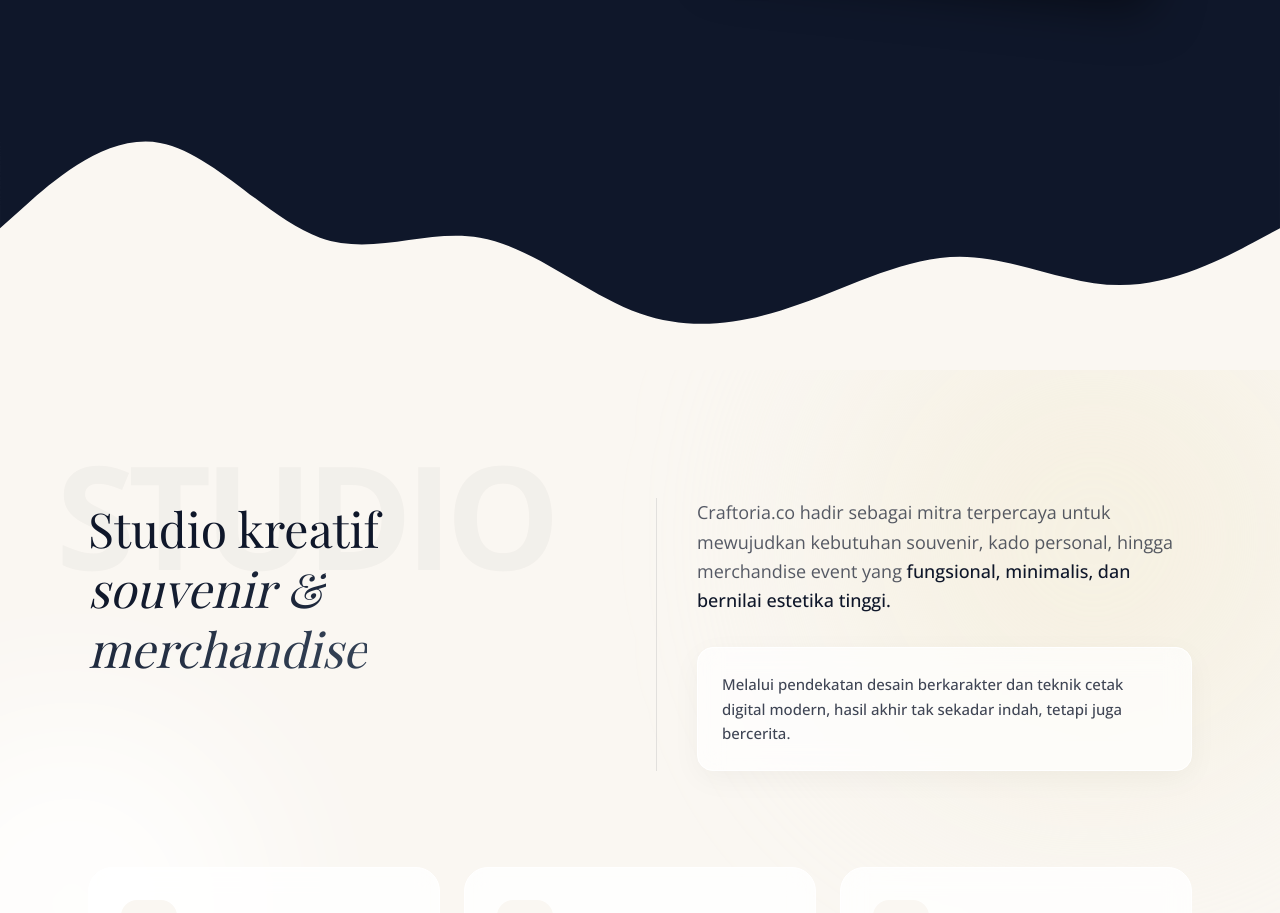
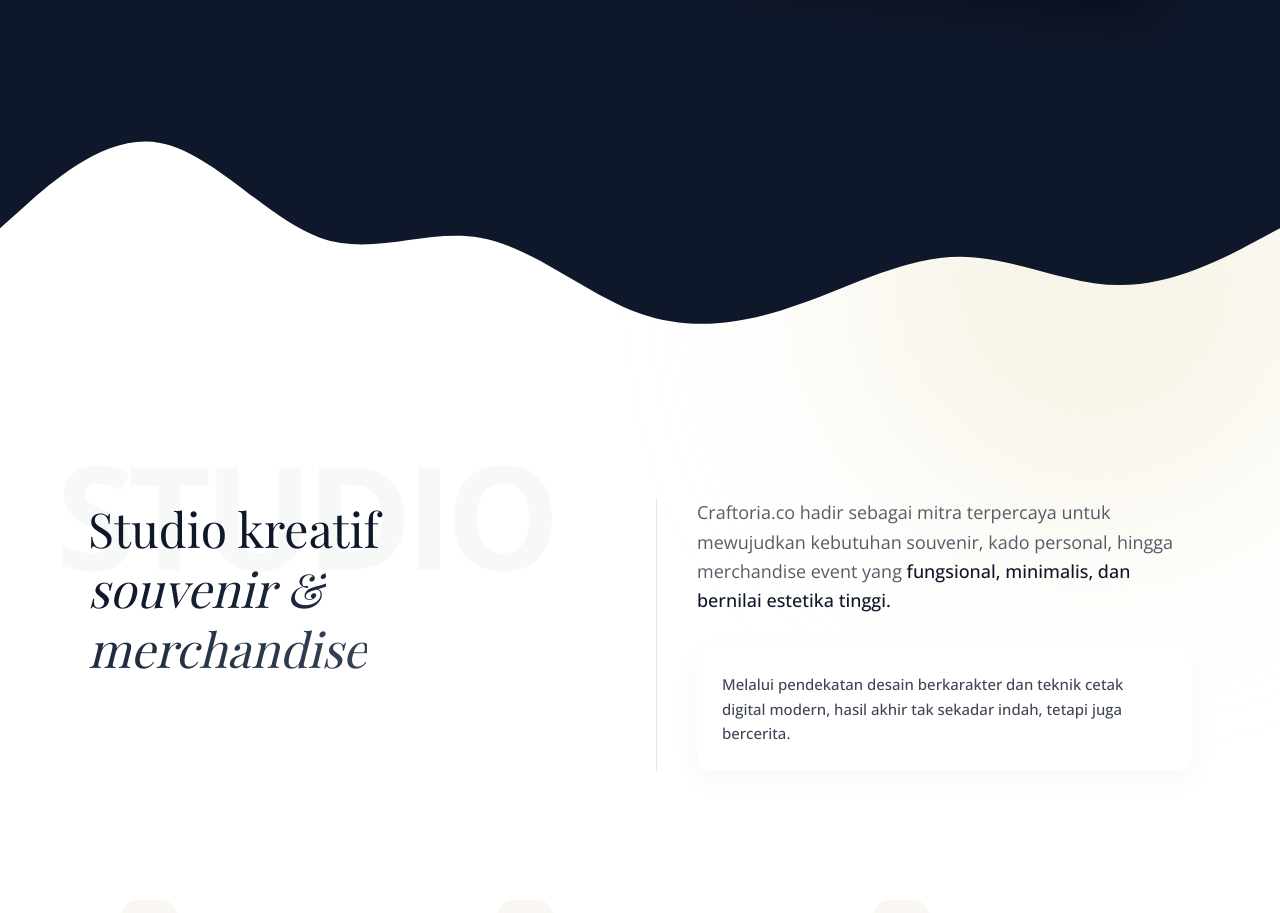
Before and after one commit to GalihAdiPrayoga/Craftoria, a Next.js app: page / in a window 1280 px wide. Shown: the part 614-1527 px from the top of the page. Built offline with nearby package versions, Linux system fonts and the light colour scheme.

Commit message:
fix(ui): synchronize wave transition color between Hero and About sections

```diff
--- a/src/components/sections/AboutSection.tsx
+++ b/src/components/sections/AboutSection.tsx
@@ -89,12 +89,25 @@
   return (
     <>
       {/* ── Tentang Kami ── */}
-      <section id="about" className="relative z-20 scroll-mt-0 overflow-hidden bg-cream-light py-24 lg:py-32">
+      <section id="about" className="relative z-20 scroll-mt-0 overflow-hidden bg-white -mt-1">
+        {/* ── KUNCI TRANSISI WAVE DI SINI ── */}
+        {/* Wave dipindah ke AboutSection agar blob background bisa menyatu (tidak ada garis putih keras) */}
+        <div className="w-full relative z-30 pointer-events-none leading-none">
+          <svg xmlns="http://www.w3.org/2000/svg" viewBox="0 0 1440 320" className="w-full h-auto block">
+            <path
+              className="fill-navy"
+              fillOpacity="1"
+              d="M0,160L30,133.3C60,107,120,53,180,64C240,75,300,149,360,170.7C420,192,480,160,540,170.7C600,181,660,235,720,256C780,277,840,267,900,245.3C960,224,1020,192,1080,192C1140,192,1200,224,1260,224C1320,224,1380,192,1410,176L1440,160L1440,0L1410,0C1380,0,1320,0,1260,0C1200,0,1140,0,1080,0C1020,0,960,0,900,0C840,0,780,0,720,0C660,0,600,0,540,0C480,0,420,0,360,0C300,0,240,0,180,0C120,0,60,0,30,0L0,0Z"
+            ></path>
+          </svg>
+        </div>
+
         {/* Decorative Blobs */}
-        <div className="pointer-events-none absolute top-[-10%] right-[-5%] h-[500px] w-[500px] rounded-full bg-cream/60 blur-[100px]" />
-        <div className="pointer-events-none absolute top-[40%] left-[-10%] h-[400px] w-[400px] rounded-full bg-white/80 blur-[80px]" />
+        <div className="pointer-events-none absolute top-[-5%] right-[-5%] h-[500px] w-[500px] rounded-full bg-cream/60 blur-[100px] z-0" />
+        <div className="pointer-events-none absolute top-[40%] left-[-10%] h-[400px] w-[400px] rounded-full bg-white/80 blur-[80px] z-0" />
 
-        <div className="relative mx-auto max-w-6xl px-4 sm:px-6">
+        <div className="relative z-10 py-24 lg:py-32">
+          <div className="relative mx-auto max-w-6xl px-4 sm:px-6">
           <div className="grid gap-10 lg:grid-cols-12 lg:gap-8 items-start">
             <div className="lg:col-span-5 relative">
               {/* Big Watermark Text */}
@@ -154,6 +167,7 @@
               })}
             </div>
           </FadeUp>
+        </div>
         </div>
       </section>
 
--- a/src/components/sections/HeroSection.tsx
+++ b/src/components/sections/HeroSection.tsx
@@ -33,8 +33,6 @@
           delay: 0.15,
         }
       );
-
-      // Removed Stacking effect as requested
     });
 
     return () => ctx.revert();
@@ -52,7 +50,6 @@
             {/* Left Content */}
             <div className="space-y-8 z-10">
               <div className="animate-item space-y-3">
-
                 <h1 className="font-serif text-5xl md:text-6xl font-medium text-white leading-[1.12] text-balance">
                   Desain Eksklusif untuk Setiap Momen
                 </h1>
@@ -121,13 +118,8 @@
         </div>
 
         {/* Decorative bottom gradient */}
-      <div className="absolute top-1/2 right-0 w-96 h-96 bg-navy-mid rounded-full blur-3xl opacity-30 -z-10"></div>
+        <div className="absolute top-1/4 right-0 w-96 h-96 bg-navy-mid rounded-full blur-3xl opacity-30 -z-10"></div>
       </section>
-      <div className="w-full bg-cream-light -mt-1 relative z-20 pointer-events-none leading-none">
-        <svg xmlns="http://www.w3.org/2000/svg" viewBox="0 0 1440 320" className="w-full h-auto block">
-          <path fill="#0f172a" fillOpacity="1" d="M0,160L30,133.3C60,107,120,53,180,64C240,75,300,149,360,170.7C420,192,480,160,540,170.7C600,181,660,235,720,256C780,277,840,267,900,245.3C960,224,1020,192,1080,192C1140,192,1200,224,1260,224C1320,224,1380,192,1410,176L1440,160L1440,0L1410,0C1380,0,1320,0,1260,0C1200,0,1140,0,1080,0C1020,0,960,0,900,0C840,0,780,0,720,0C660,0,600,0,540,0C480,0,420,0,360,0C300,0,240,0,180,0C120,0,60,0,30,0L0,0Z"></path>
-        </svg>
-      </div>
     </>
   );
 }
```
Also changed, not shown: 1 other file (tests, documents, lock files or other folders). Lines whose indentation alone changed are shown as unchanged.
